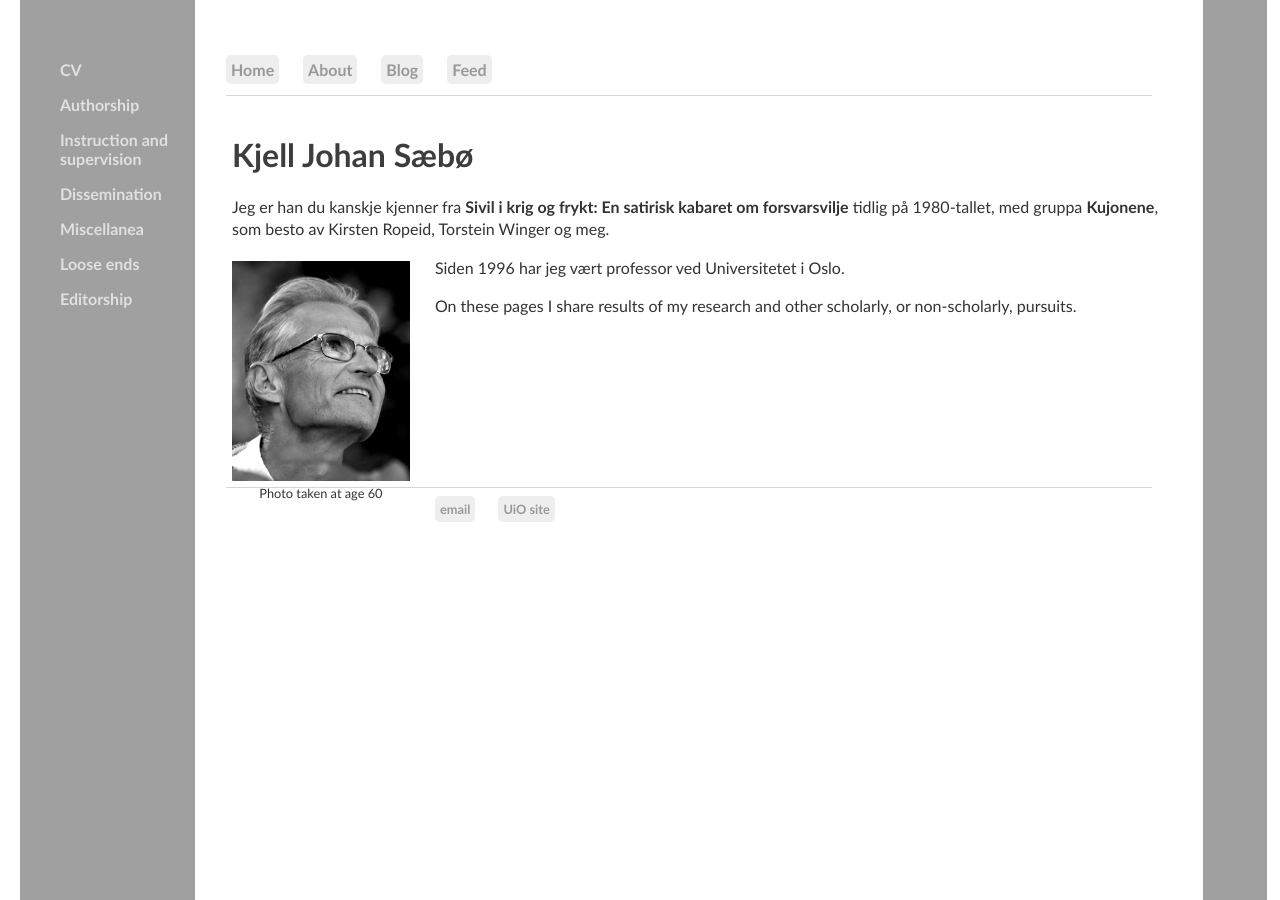
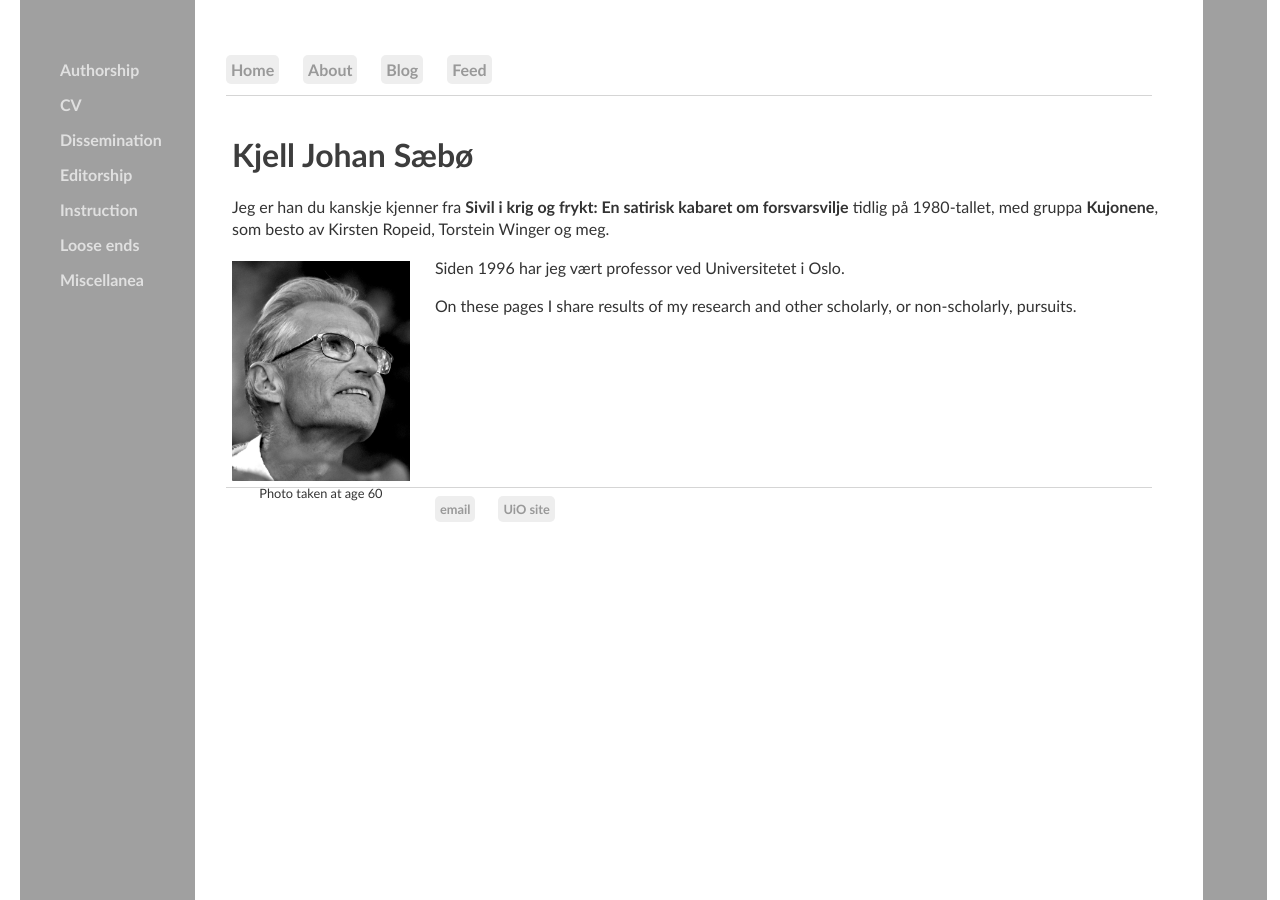
Before and after one commit to kjelljs/kjelljs.github.io, a Jekyll site: the page built from index.html, in a window 1280 px wide. Built offline with Jekyll 4.4.1, drawn with Linux system fonts in a browser that asks for light colours.

Commit message:
Update default.html

```diff
--- a/_layouts/default.html
+++ b/_layouts/default.html
@@ -17,14 +17,14 @@
 			</nav>
 			<sidenav>
 			<ul>
+				<li><a href="/research">Authorship</a></li>
 				<li><a href="/cv">CV</a></li>
-				<li><a href="/research">Authorship</a></li>
-				<li><a href="/courses">Instruction and supervision</a></li>
 				<li><a href="/dissemination">Dissemination</a></li>
-				<li><a href="/misc">Miscellanea</a></li>
+				<li><a href="/editorship">Editorship</a></li>
+				<li><a href="/courses">Instruction</a></li>
 				<li><a href="/looseends">Loose ends</a></li>
-				<li><a href="/editorship">Editorship</a></li>
-	    		</ul>
+	    			<li><a href="/misc">Miscellanea</a></li>
+				</ul>
 			</sidenav>
 			<rightsidebar>
 			</rightsidebar>
```
